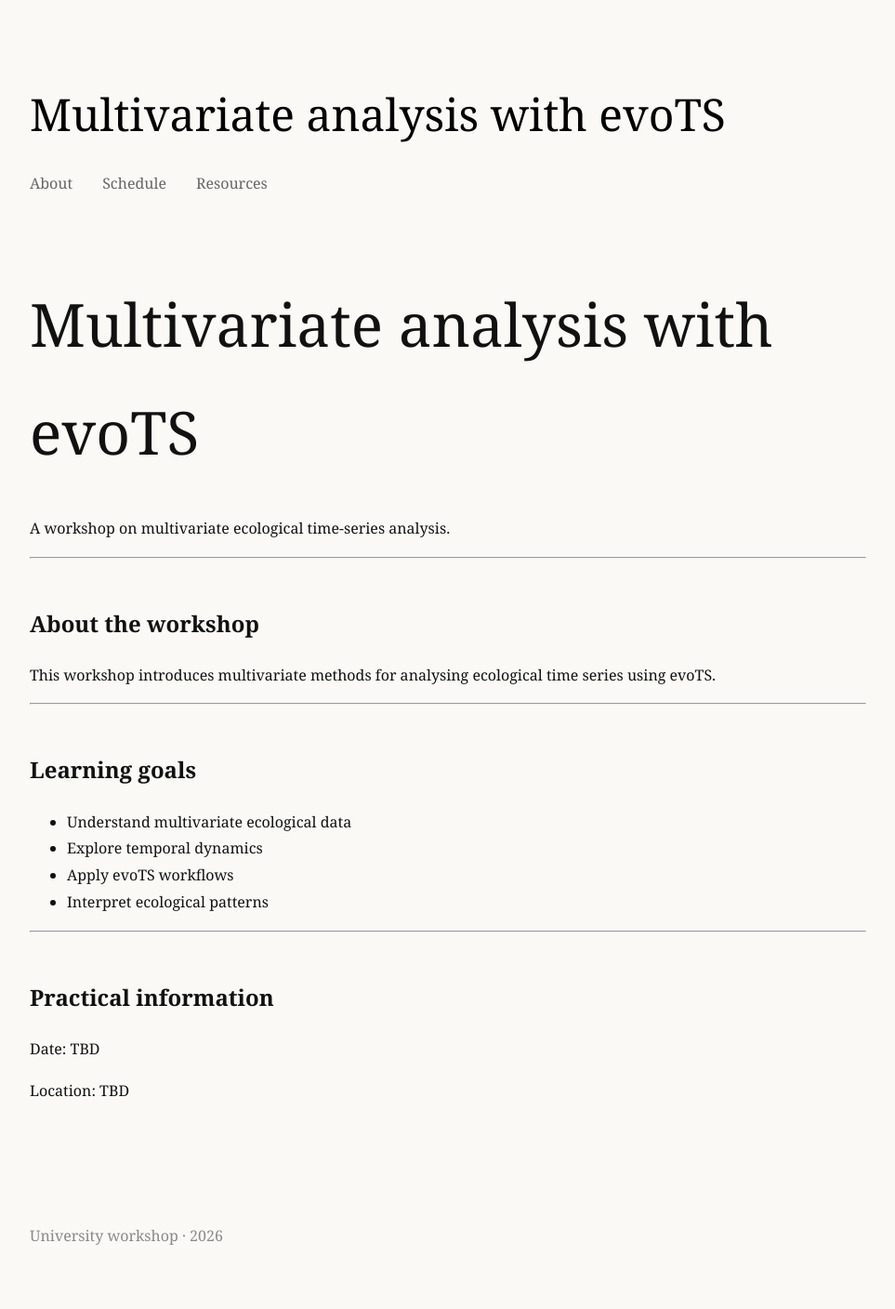
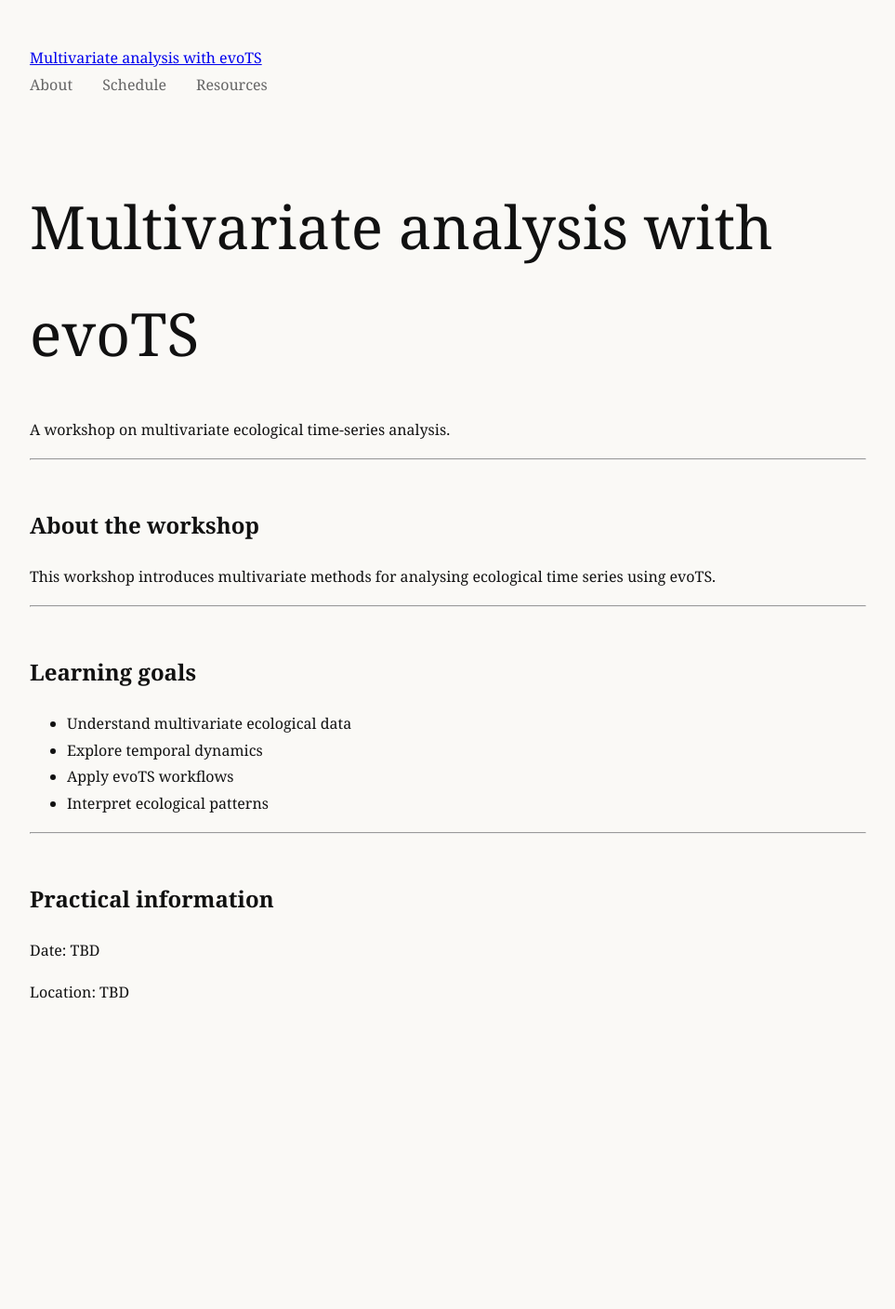
Before and after one commit to VildeBruhn/vildebruhn.github.io, a Jekyll site: the page built from index.md, in a window 1280 px wide. Shown: the whole page at 93% size, without its empty margins (158-1121 px from the left). Built offline with Jekyll 4.4.1, drawn with Linux system fonts in a browser that asks for light colours; after the commit the page ends 1146 px from its top, so only the background shows below that.

Commit message:
Update default.html

```diff
--- a/_layouts/default.html
+++ b/_layouts/default.html
@@ -3,34 +3,35 @@
 
 <head>
   <meta charset="UTF-8">
-  <title>{{ page.title }}</title>
+  <meta name="viewport" content="width=device-width, initial-scale=1">
+
+  <title>{{ page.title }} | {{ site.title }}</title>
 
   <link rel="stylesheet" href="{{ '/assets/css/style.css' | relative_url }}">
 </head>
 
 <body>
 
-<header>
-  <h1>
+<header class="site-header">
+
+  <div class="site-title">
     <a href="{{ '/' | relative_url }}">
-      Multivariate analysis with evoTS
+      {{ site.title }}
     </a>
-  </h1>
+  </div>
 
   <nav>
     <a href="{{ '/about/' | relative_url }}">About</a>
     <a href="{{ '/schedule/' | relative_url }}">Schedule</a>
     <a href="{{ '/resources/' | relative_url }}">Resources</a>
   </nav>
+
 </header>
 
 <main>
   {{ content }}
 </main>
 
-<footer>
-  <p>University workshop · 2026</p>
-</footer>
+</body>
 
-</body>
 </html>
```
